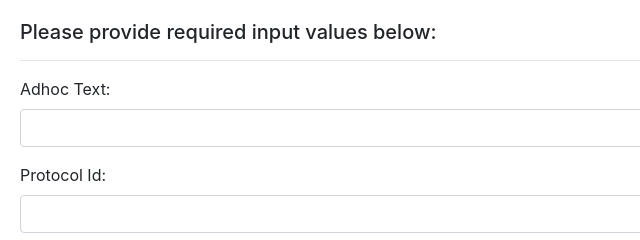
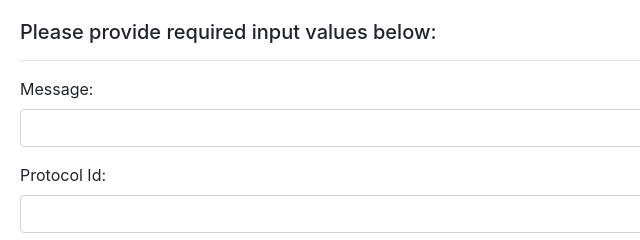
Before and after one commit to Rahul-Singh-del/Rahul-Singh-del, a website: page public/index.html in a window 1280 px wide. Shown: the top 240 px of the page, 0-640 px from the left. Drawn offline with nearby package versions, Linux system fonts and the light colour scheme.

Commit message:
Update index.html

```diff
--- a/public/index.html
+++ b/public/index.html
@@ -39,7 +39,7 @@
    <!-- <p>Please provide some required input values below.<a href="https://www.google.com/" target="_blank"></a></p> -->
     <hr>
     <div class="form-group">
-        <div><label for="messageBody">Adhoc Text:</label></div>
+        <div><label for="messageBody">Message:</label></div>
         <input class="form-control" id="adhoc" type="text" name="adhoc" value="">
     </div>
     <div class="form-group">
```
